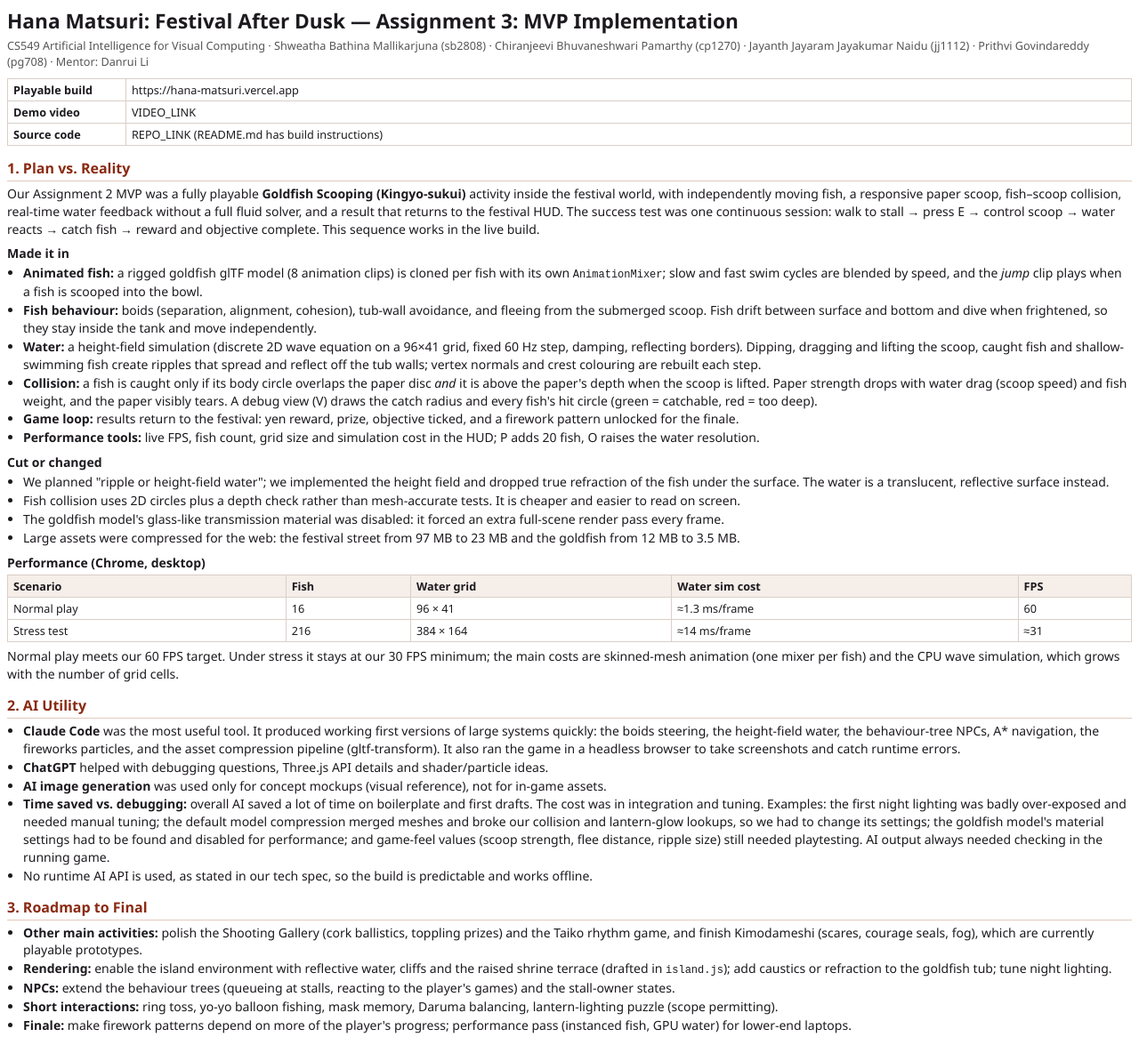
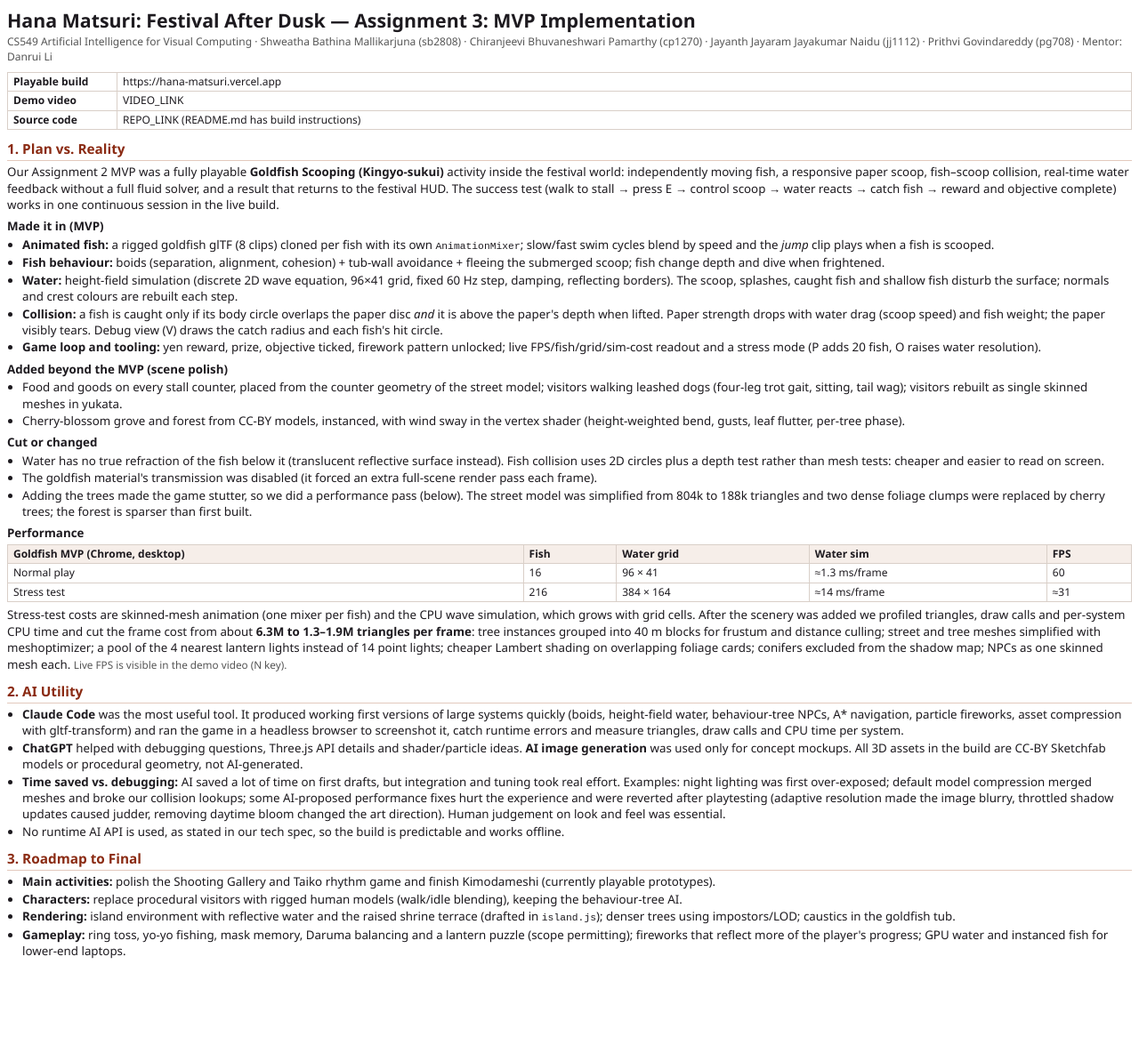
Before and after one commit to Shwethabathina/hana-matsuri, a website built with Vite: page report/report.html in a window 1280 px wide. Shown: the whole page at 89% size. After the commit the page ends 1087 px from the top, so only its background shows below. Built offline with nearby package versions, Linux system fonts and the light colour scheme.

Commit message:
Assignment 3 report and README update
Co-Authored-By: Claude Opus 5.5 <noreply@anthropic.com>

```diff
--- a/report/report.html
+++ b/report/report.html
@@ -4,20 +4,21 @@
 <meta charset="utf-8">
 <title>Hana Matsuri — Assignment 3 Report</title>
 <style>
-  @page { size: Letter; margin: 0.65in 0.7in; }
-  body { font: 10.5pt/1.42 "Segoe UI", Arial, sans-serif; color: #1d1a1f; }
-  h1 { font-size: 17pt; margin: 0 0 2px; }
-  .sub { color: #555; font-size: 9.5pt; margin-bottom: 10px; }
-  h2 { font-size: 12pt; margin: 14px 0 4px; color: #8a2a12; border-bottom: 1px solid #e3c9bd; padding-bottom: 2px; }
-  h3 { font-size: 10.5pt; margin: 8px 0 2px; }
-  ul { margin: 2px 0 6px 18px; padding: 0; }
+  @page { size: Letter; margin: 0.6in 0.65in; }
+  body { font: 10pt/1.38 "Segoe UI", Arial, sans-serif; color: #1d1a1f; }
+  h1 { font-size: 16pt; margin: 0 0 2px; }
+  .sub { color: #555; font-size: 9pt; margin-bottom: 8px; }
+  h2 { font-size: 11.5pt; margin: 11px 0 3px; color: #8a2a12; border-bottom: 1px solid #e3c9bd; padding-bottom: 2px; }
+  h3 { font-size: 10pt; margin: 6px 0 2px; }
+  ul { margin: 2px 0 5px 17px; padding: 0; }
   li { margin: 1px 0; }
-  p { margin: 4px 0; }
-  table { border-collapse: collapse; width: 100%; font-size: 9.5pt; margin: 4px 0 6px; }
-  th, td { border: 1px solid #d9cfc8; padding: 3px 6px; text-align: left; vertical-align: top; }
+  p { margin: 3px 0; }
+  table { border-collapse: collapse; width: 100%; font-size: 9pt; margin: 3px 0 5px; }
+  th, td { border: 1px solid #d9cfc8; padding: 2px 6px; text-align: left; vertical-align: top; }
   th { background: #f6eee9; }
-  .links td:first-child { width: 120px; font-weight: 600; }
-  code { font-size: 9pt; }
+  .links td:first-child { width: 110px; font-weight: 600; }
+  code { font-size: 8.5pt; }
+  .note { color: #555; font-size: 8.8pt; }
 </style>
 </head>
 <body>
@@ -31,70 +32,67 @@
 </table>
 
 <h2>1. Plan vs. Reality</h2>
-<p>Our Assignment 2 MVP was a fully playable <b>Goldfish Scooping (Kingyo-sukui)</b> activity inside the festival world, with
-independently moving fish, a responsive paper scoop, fish–scoop collision, real-time water feedback without a full fluid
-solver, and a result that returns to the festival HUD. The success test was one continuous session:
-walk to stall → press E → control scoop → water reacts → catch fish → reward and objective complete. This sequence works in the live build.</p>
+<p>Our Assignment 2 MVP was a fully playable <b>Goldfish Scooping (Kingyo-sukui)</b> activity inside the festival world: independently
+moving fish, a responsive paper scoop, fish–scoop collision, real-time water feedback without a full fluid solver, and a result that
+returns to the festival HUD. The success test (walk to stall → press E → control scoop → water reacts → catch fish → reward and
+objective complete) works in one continuous session in the live build.</p>
 
-<h3>Made it in</h3>
+<h3>Made it in (MVP)</h3>
 <ul>
-  <li><b>Animated fish:</b> a rigged goldfish glTF model (8 animation clips) is cloned per fish with its own <code>AnimationMixer</code>;
-  slow and fast swim cycles are blended by speed, and the <i>jump</i> clip plays when a fish is scooped into the bowl.</li>
-  <li><b>Fish behaviour:</b> boids (separation, alignment, cohesion), tub-wall avoidance, and fleeing from the submerged scoop.
-  Fish drift between surface and bottom and dive when frightened, so they stay inside the tank and move independently.</li>
-  <li><b>Water:</b> a height-field simulation (discrete 2D wave equation on a 96×41 grid, fixed 60 Hz step, damping, reflecting
-  borders). Dipping, dragging and lifting the scoop, caught fish and shallow-swimming fish create ripples that spread and reflect
-  off the tub walls; vertex normals and crest colouring are rebuilt each step.</li>
-  <li><b>Collision:</b> a fish is caught only if its body circle overlaps the paper disc <i>and</i> it is above the paper's depth
-  when the scoop is lifted. Paper strength drops with water drag (scoop speed) and fish weight, and the paper visibly tears.
-  A debug view (V) draws the catch radius and every fish's hit circle (green = catchable, red = too deep).</li>
-  <li><b>Game loop:</b> results return to the festival: yen reward, prize, objective ticked, and a firework pattern unlocked
-  for the finale.</li>
-  <li><b>Performance tools:</b> live FPS, fish count, grid size and simulation cost in the HUD; P adds 20 fish, O raises the water resolution.</li>
+  <li><b>Animated fish:</b> a rigged goldfish glTF (8 clips) cloned per fish with its own <code>AnimationMixer</code>; slow/fast swim cycles blend by speed and the <i>jump</i> clip plays when a fish is scooped.</li>
+  <li><b>Fish behaviour:</b> boids (separation, alignment, cohesion) + tub-wall avoidance + fleeing the submerged scoop; fish change depth and dive when frightened.</li>
+  <li><b>Water:</b> height-field simulation (discrete 2D wave equation, 96×41 grid, fixed 60 Hz step, damping, reflecting borders). The scoop, splashes, caught fish and shallow fish disturb the surface; normals and crest colours are rebuilt each step.</li>
+  <li><b>Collision:</b> a fish is caught only if its body circle overlaps the paper disc <i>and</i> it is above the paper's depth when lifted. Paper strength drops with water drag (scoop speed) and fish weight; the paper visibly tears. Debug view (V) draws the catch radius and each fish's hit circle.</li>
+  <li><b>Game loop and tooling:</b> yen reward, prize, objective ticked, firework pattern unlocked; live FPS/fish/grid/sim-cost readout and a stress mode (P adds 20 fish, O raises water resolution).</li>
+</ul>
+
+<h3>Added beyond the MVP (scene polish)</h3>
+<ul>
+  <li>Food and goods on every stall counter, placed from the counter geometry of the street model; visitors walking leashed dogs (four-leg trot gait, sitting, tail wag); visitors rebuilt as single skinned meshes in yukata.</li>
+  <li>Cherry-blossom grove and forest from CC-BY models, instanced, with wind sway in the vertex shader (height-weighted bend, gusts, leaf flutter, per-tree phase).</li>
 </ul>
 
 <h3>Cut or changed</h3>
 <ul>
-  <li>We planned "ripple or height-field water"; we implemented the height field and dropped true refraction of the fish under the
-  surface. The water is a translucent, reflective surface instead.</li>
-  <li>Fish collision uses 2D circles plus a depth check rather than mesh-accurate tests. It is cheaper and easier to read on screen.</li>
-  <li>The goldfish model's glass-like transmission material was disabled: it forced an extra full-scene render pass every frame.</li>
-  <li>Large assets were compressed for the web: the festival street from 97 MB to 23 MB and the goldfish from 12 MB to 3.5 MB.</li>
+  <li>Water has no true refraction of the fish below it (translucent reflective surface instead). Fish collision uses 2D circles plus a depth test rather than mesh tests: cheaper and easier to read on screen.</li>
+  <li>The goldfish material's transmission was disabled (it forced an extra full-scene render pass each frame).</li>
+  <li>Adding the trees made the game stutter, so we did a performance pass (below). The street model was simplified from 804k to 188k
+  triangles and two dense foliage clumps were replaced by cherry trees; the forest is sparser than first built.</li>
 </ul>
 
-<h3>Performance (Chrome, desktop)</h3>
+<h3>Performance</h3>
 <table>
-  <tr><th>Scenario</th><th>Fish</th><th>Water grid</th><th>Water sim cost</th><th>FPS</th></tr>
+  <tr><th>Goldfish MVP (Chrome, desktop)</th><th>Fish</th><th>Water grid</th><th>Water sim</th><th>FPS</th></tr>
   <tr><td>Normal play</td><td>16</td><td>96 × 41</td><td>≈1.3 ms/frame</td><td>60</td></tr>
   <tr><td>Stress test</td><td>216</td><td>384 × 164</td><td>≈14 ms/frame</td><td>≈31</td></tr>
 </table>
-<p>Normal play meets our 60 FPS target. Under stress it stays at our 30 FPS minimum; the main costs are skinned-mesh
-animation (one mixer per fish) and the CPU wave simulation, which grows with the number of grid cells.</p>
+<p>Stress-test costs are skinned-mesh animation (one mixer per fish) and the CPU wave simulation, which grows with grid cells.
+After the scenery was added we profiled triangles, draw calls and per-system CPU time and cut the frame cost from about
+<b>6.3M to 1.3–1.9M triangles per frame</b>: tree instances grouped into 40 m blocks for frustum and distance culling;
+street and tree meshes simplified with meshoptimizer; a pool of the 4 nearest lantern lights instead of 14 point lights;
+cheaper Lambert shading on overlapping foliage cards; conifers excluded from the shadow map; NPCs as one skinned mesh each.
+<span class="note">Live FPS is visible in the demo video (N key).</span></p>
 
 <h2>2. AI Utility</h2>
 <ul>
-  <li><b>Claude Code</b> was the most useful tool. It produced working first versions of large systems quickly: the boids steering,
-  the height-field water, the behaviour-tree NPCs, A* navigation, the fireworks particles, and the asset compression pipeline
-  (gltf-transform). It also ran the game in a headless browser to take screenshots and catch runtime errors.</li>
-  <li><b>ChatGPT</b> helped with debugging questions, Three.js API details and shader/particle ideas.</li>
-  <li><b>AI image generation</b> was used only for concept mockups (visual reference), not for in-game assets.</li>
-  <li><b>Time saved vs. debugging:</b> overall AI saved a lot of time on boilerplate and first drafts. The cost was in integration and
-  tuning. Examples: the first night lighting was badly over-exposed and needed manual tuning; the
-  default model compression merged meshes and broke our collision and lantern-glow lookups, so we had to change its settings;
-  the goldfish model's material settings had to be found and disabled for performance; and game-feel values (scoop
-  strength, flee distance, ripple size) still needed playtesting. AI output always needed checking in the running game.</li>
+  <li><b>Claude Code</b> was the most useful tool. It produced working first versions of large systems quickly (boids, height-field
+  water, behaviour-tree NPCs, A* navigation, particle fireworks, asset compression with gltf-transform) and ran the game in a headless
+  browser to screenshot it, catch runtime errors and measure triangles, draw calls and CPU time per system.</li>
+  <li><b>ChatGPT</b> helped with debugging questions, Three.js API details and shader/particle ideas. <b>AI image generation</b> was used only
+  for concept mockups. All 3D assets in the build are CC-BY Sketchfab models or procedural geometry, not AI-generated.</li>
+  <li><b>Time saved vs. debugging:</b> AI saved a lot of time on first drafts, but integration and tuning took real effort. Examples: night
+  lighting was first over-exposed; default model compression merged meshes and broke our collision lookups; some AI-proposed performance
+  fixes hurt the experience and were reverted after playtesting (adaptive resolution made the image blurry, throttled shadow updates
+  caused judder, removing daytime bloom changed the art direction). Human judgement on look and feel was essential.</li>
   <li>No runtime AI API is used, as stated in our tech spec, so the build is predictable and works offline.</li>
 </ul>
 
 <h2>3. Roadmap to Final</h2>
 <ul>
-  <li><b>Other main activities:</b> polish the Shooting Gallery (cork ballistics, toppling prizes) and the Taiko rhythm game, and finish
-  Kimodameshi (scares, courage seals, fog), which are currently playable prototypes.</li>
-  <li><b>Rendering:</b> enable the island environment with reflective water, cliffs and the raised shrine terrace (drafted in
-  <code>island.js</code>); add caustics or refraction to the goldfish tub; tune night lighting.</li>
-  <li><b>NPCs:</b> extend the behaviour trees (queueing at stalls, reacting to the player's games) and the stall-owner states.</li>
-  <li><b>Short interactions:</b> ring toss, yo-yo balloon fishing, mask memory, Daruma balancing, lantern-lighting puzzle (scope permitting).</li>
-  <li><b>Finale:</b> make firework patterns depend on more of the player's progress; performance pass (instanced fish, GPU water) for lower-end laptops.</li>
+  <li><b>Main activities:</b> polish the Shooting Gallery and Taiko rhythm game and finish Kimodameshi (currently playable prototypes).</li>
+  <li><b>Characters:</b> replace procedural visitors with rigged human models (walk/idle blending), keeping the behaviour-tree AI.</li>
+  <li><b>Rendering:</b> island environment with reflective water and the raised shrine terrace (drafted in <code>island.js</code>); denser trees using impostors/LOD; caustics in the goldfish tub.</li>
+  <li><b>Gameplay:</b> ring toss, yo-yo fishing, mask memory, Daruma balancing and a lantern puzzle (scope permitting); fireworks that reflect more of the player's progress; GPU water and instanced fish for lower-end laptops.</li>
 </ul>
 </body>
 </html>
```
Also changed, not shown: report/report-draft.html (deleted, +0 -100 lines), README.md, 2 other files.
